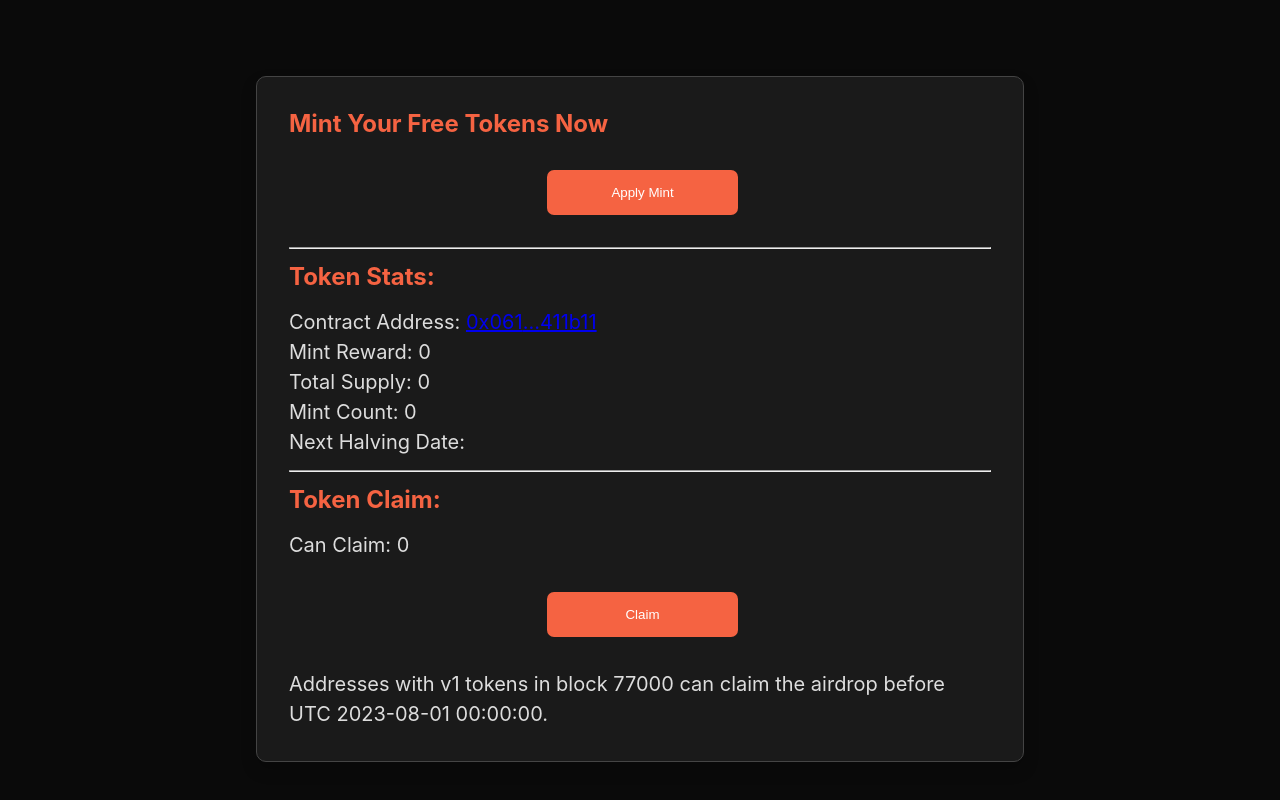
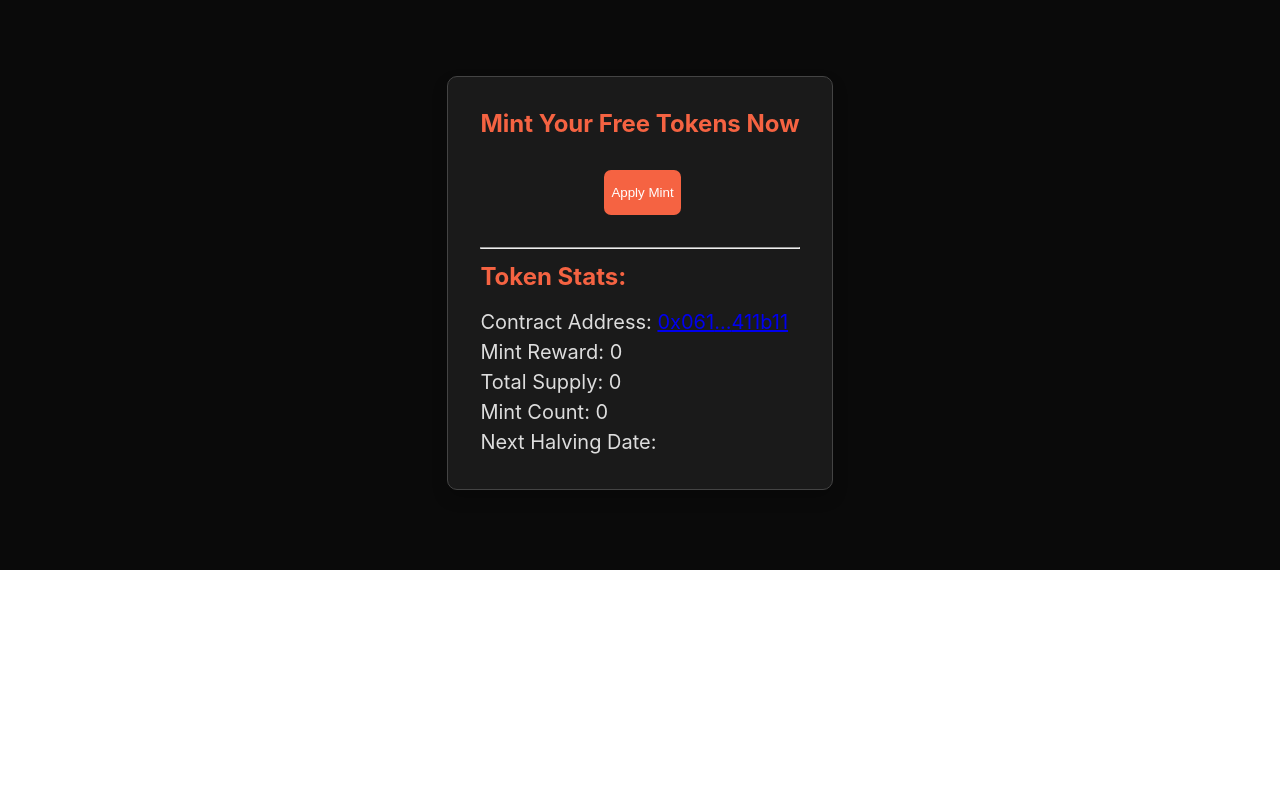
Before and after one commit to spirit-stone-world/interface, a React (Create React App) app: page / in a window 1280 px wide. Shown: the part 1131-1931 px from the top of the page. After the commit the page ends 1701 px from the top, so only its background shows below. Built offline with nearby package versions, Linux system fonts and the light colour scheme; the HTML template or start-up script is replaced by a standard one.

Commit message:
remove claim

```diff
--- a/src/App.js
+++ b/src/App.js
@@ -206,15 +206,6 @@ function App() {
               <p>Total Supply: {totalSupply}</p>
               <p>Mint Count: {mintCount}</p>
               <p>Next Halving Date: {halveTime}</p>
-
-              <hr />
-              <h2> Token Claim:</h2>
-              <p>Can Claim: {claimCount}</p>
-              <div className="cardForm">
-                <input type="submit" className="button" value="Claim" onClick={() => claim()} />
-              </div>
-              <p>Addresses with v1 tokens in block 77000 can claim the airdrop before UTC 2023-08-01 00:00:00.</p>
-
             </div>
           </div>
         </main>
```
